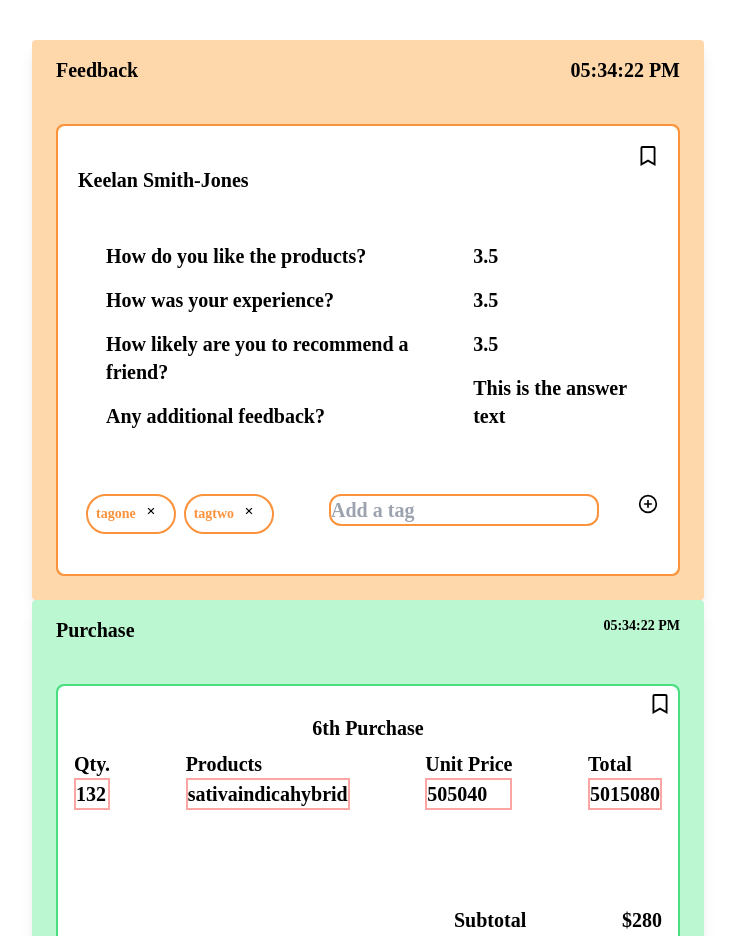
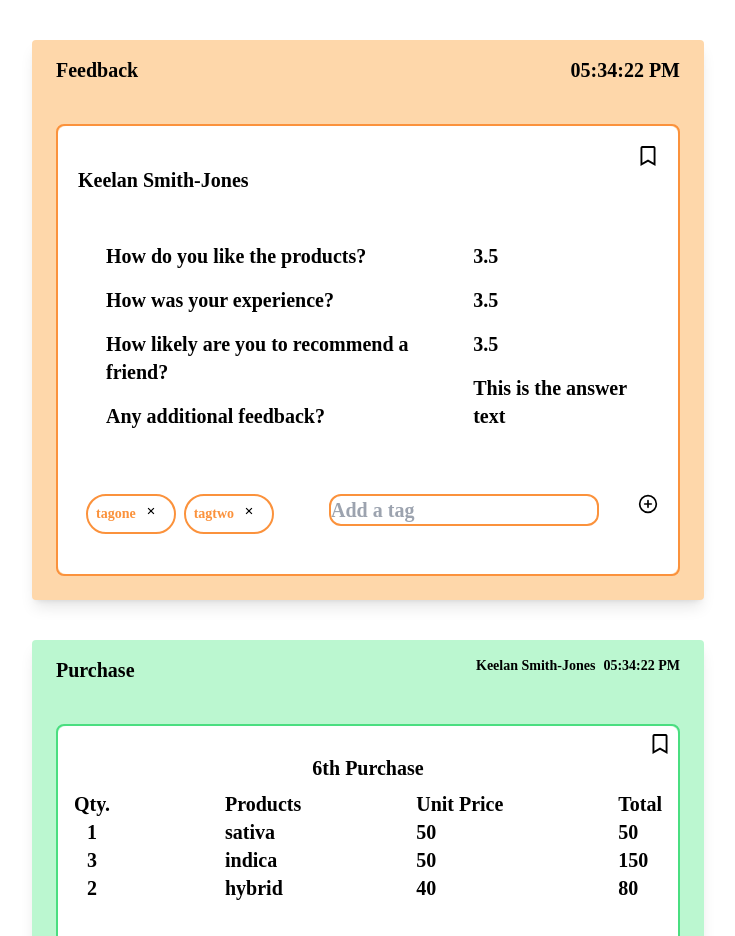
Before and after one commit to josesison1/ripe-production-test, a React (Create React App) app: page / in a window 1280 px wide. Shown: the top 936 px of the page, without its empty margins (272-1007 px from the left). Built offline with nearby package versions, Linux system fonts and the light colour scheme.

Commit message:
refactored test object and passed down props to all components

```diff
--- a/src/components/PurchaseCard/PurchaseCardBody/PurchaseBodyItemTotal.js
+++ b/src/components/PurchaseCard/PurchaseCardBody/PurchaseBodyItemTotal.js
@@ -5,7 +5,7 @@ const PurchaseBodyItemTotal = ({ test }) => {
   return (
     <div className="flex flex-col">
       <h1>Total</h1>
-      <div className="flex flex-col border-2 border-red-300">
+      <div className="flex flex-col">
         {purchaseInputs.map((v, index) => {
           return <div key={index}>{v.totalItemPrice}</div>;
         })}
--- a/src/components/PurchaseCard/PurchaseCardBody/PurchaseBodyProducts.js
+++ b/src/components/PurchaseCard/PurchaseCardBody/PurchaseBodyProducts.js
@@ -5,7 +5,7 @@ const PurchaseBodyProducts = ({ test }) => {
   return (
     <div className="flex flex-col">
       <h1>Products</h1>
-      <div className="flex flex-col border-2 border-red-300">
+      <div className="flex flex-col">
         {purchaseInputs.map((v, index) => {
           return <div key={index}>{v.productType}</div>;
         })}
--- a/src/components/PurchaseCard/PurchaseCardBody/PurchaseBodyQty.js
+++ b/src/components/PurchaseCard/PurchaseCardBody/PurchaseBodyQty.js
@@ -6,10 +6,10 @@ const PurchaseBodyQty = ({ test }) => {
     <>
       <div className="">
         <h1>Qty.</h1>
-        <div className="flex flex-col border-2 border-red-300">
+        <div className="flex flex-col">
           {purchaseInputs.map((v, index) => {
             return (
-              <div className="justify-between" key={index}>
+              <div className="flex justify-around" key={index}>
                 {" "}
                 {v.quantities}
               </div>
--- a/src/components/PurchaseCard/PurchaseCardBody/PurchaseBodyUnitPrice.js
+++ b/src/components/PurchaseCard/PurchaseCardBody/PurchaseBodyUnitPrice.js
@@ -5,7 +5,7 @@ const PurchaseBodyUnitPrice = ({ test }) => {
   return (
     <div className="flex flex-col">
       <h1>Unit Price</h1>
-      <div className="flex flex-col border-2 border-red-300">
+      <div className="flex flex-col">
         {purchaseInputs.map((v, index) => {
           return <div key={index}>{v.unitPrice}</div>;
         })}
--- a/src/components/PurchaseCard/PurchaseCardFooter/PurchaseFooterAllTotal.js
+++ b/src/components/PurchaseCard/PurchaseCardFooter/PurchaseFooterAllTotal.js
@@ -8,7 +8,7 @@ const PurchaseFooterAllTotal = ({ test }) => {
     cannabisTax,
     salesTax,
     orderTotal,
-  } = test.purchaseInputs[0];
+  } = test.purchaseInputs[3];
   return (
     <div className="w-52 flex flex-col">
       <div className="flex flex-row justify-between mb-2">
--- a/src/components/PurchaseCard/PurchaseCardFooter/PurchaseFooterOrderInfo.js
+++ b/src/components/PurchaseCard/PurchaseCardFooter/PurchaseFooterOrderInfo.js
@@ -1,7 +1,7 @@
 import React from "react";
 
 const PurchaseFooterOrderInfo = ({ test }) => {
-  const { orderNumber, paymentMethod } = test.purchaseInputs[0];
+  const { orderNumber, paymentMethod } = test.purchaseInputs[3];
   return (
     <div className="flex flex-col justify-around">
       <div className="flex flex-col">
--- a/src/components/PurchaseCard/PurchaseCardHeader.js
+++ b/src/components/PurchaseCard/PurchaseCardHeader.js
@@ -7,7 +7,6 @@ const PurchaseCardHeader = ({ test }) => {
     minute: "2-digit",
     second: "2-digit",
   }).format(timestamp);
-  // console.log(timestamp)
   return (
     <>
       <div className="flex justify-between ">
--- a/src/testObject.js
+++ b/src/testObject.js
@@ -31,13 +31,31 @@ const test = [
   },
   {
     purchaseFreqNum: "6th Purchase",
+    customerNme: "Keelan Smith-Jones",
     cardType2: "Purchase",
     purchaseInputs: [
       {
-        quantities: [1, 3, 2],
-        productType: ["sativa", "indica", "hybrid"],
-        unitPrice: [50, 50, 40],
-        totalItemPrice: [50, 150, 80],
+        quantities: 1,
+        productType: "sativa",
+        unitPrice: 50,
+        totalItemPrice: 50,
+
+      },
+       {
+        quantities: 3,
+        productType: "indica",
+        unitPrice: 50,
+        totalItemPrice: 150,
+
+      },
+      {
+        quantities: 2,
+        productType: "hybrid",
+        unitPrice: 40,
+        totalItemPrice: 80,
+
+      },
+      {
         orderNumber: 1234567890,
         paymentMethod: "Credit Card",
         subtotal: 280,
@@ -46,7 +64,7 @@ const test = [
         cannabisTax: 8.5,
         salesTax: 15.32,
         orderTotal: 303.82,
-      },
+        },
     ],
   }
 ];
--- a/src/views/SingleView.js
+++ b/src/views/SingleView.js
@@ -24,7 +24,7 @@ const SingleView = () => {
       {loading ? (
         <div>Loading</div>
       ) : (
-        <div>
+        <div className='space-y-10'>
           <FeedbackCardContainer test={data[0]} />
           <PurchaseCardContainer test={data[1]} />
         </div>
```
